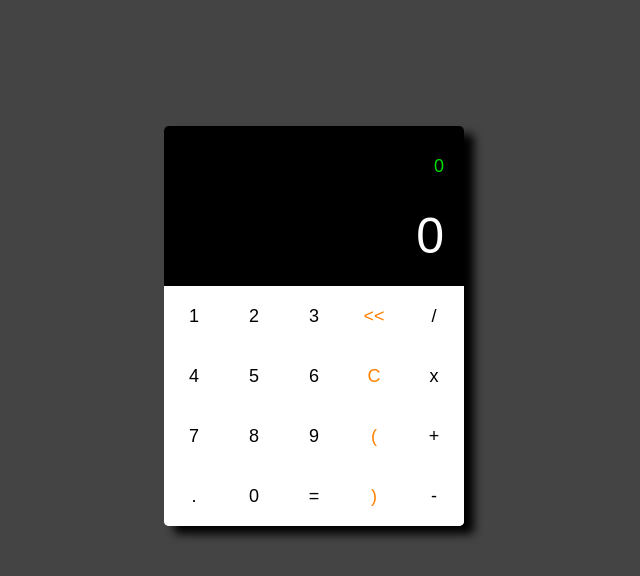
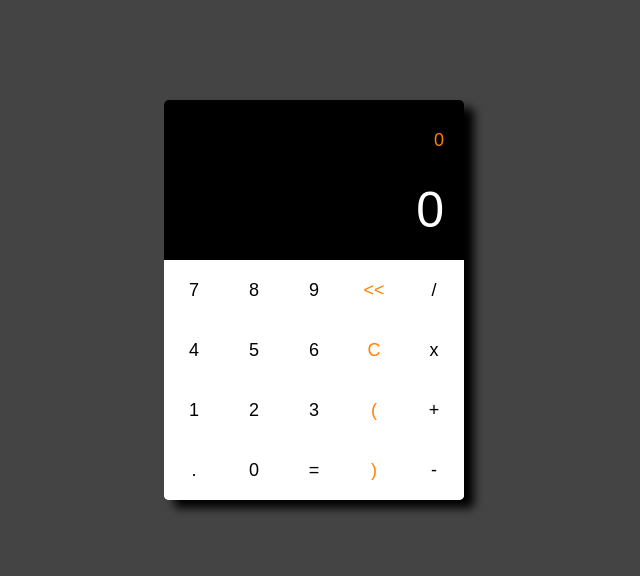
Before and after one commit to GouldPek/AlexeyBelous, a plain HTML site: page index.html in a window 1280 px wide. Shown: the whole page, without its empty margins (326-966 px from the left). Drawn offline with Linux system fonts and the light colour scheme.

Commit message:
Add files via upload

```diff
--- a/index.html
+++ b/index.html
@@ -21,9 +21,9 @@
        <!-- Меню с кнопками-->
 
 		<div class="main">
-			<button class="btn" onclick="insert('1')">1</button>
-			<button class="btn" onclick="insert('2')">2</button>
-			<button class="btn" onclick="insert('3')">3</button>
+			<button class="btn" onclick="insert('7')">7</button>
+			<button class="btn" onclick="insert('8')">8</button>
+			<button class="btn" onclick="insert('9')">9</button>
 			<button class="btn btn__func" onclick="back()"><<</button>
 			<button class="btn btn__sym" onclick="insert('/')">/</button>
 			<button class="btn" onclick="insert('4')">4</button>
@@ -31,9 +31,9 @@
 			<button class="btn" onclick="insert('6')">6</button>
 			<button class="btn btn__func" onclick="reset()">C</button>
 			<button class="btn btn__sym" onclick="insert('*')">x</button>
-			<button class="btn" onclick="insert('7')">7</button>
-			<button class="btn" onclick="insert('8')">8</button>
-			<button class="btn" onclick="insert('9')">9</button>
+			<button class="btn" onclick="insert('1')">1</button>
+			<button class="btn" onclick="insert('2')">2</button>
+			<button class="btn" onclick="insert('3')">3</button>
 			<button class="btn btn__func" onclick="insert('(')">(</button>
 			<button class="btn btn__sym" onclick="insert('+')">+</button>
 			<button class="btn btn__point" onclick="insert('.')">.</button>
--- a/style__calc.css
+++ b/style__calc.css
@@ -8,10 +8,9 @@
 
 body{
 	background: #444;
+	height: 1vh;
 }
 
-/*background: linear-gradient(45deg, #58FA58, #F79F81);
-===========================================================*/
 
 /* Контейнер
 =============================*/
@@ -20,7 +19,7 @@ body{
 .calculator{
 	width:300px;
 	height: 400px;
-	margin: 126px auto;
+	margin: 100px auto 0 auto;
 	box-shadow: 10px 8px 10px black;
 	border-radius: 5px;
 }
@@ -47,9 +46,9 @@ body{
 	border: none;
 	font-size: 18px;
 	background-color: #000;
-	color: #01DF01;
+	color: #FF8000;
 }
-.input::placeholder{color: #01DF01;}
+.input::placeholder{color: #FF8000;}
 
 
 
```
